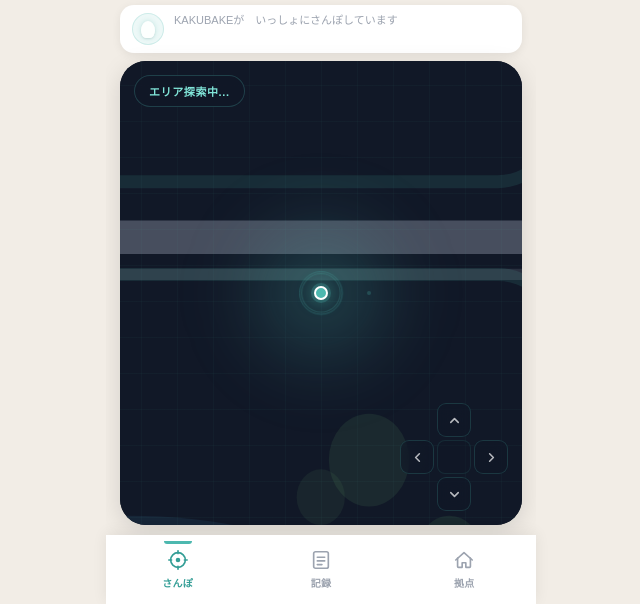
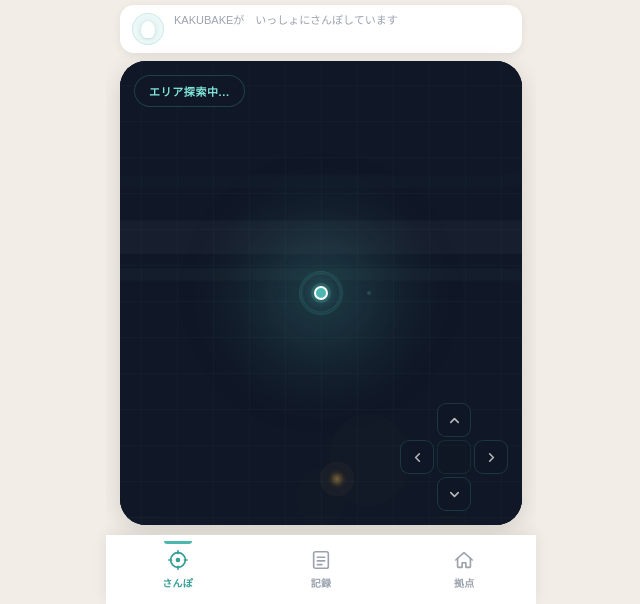
Before and after one commit to Yuji5124/mienai-sanpo-3d-areapets, a plain HTML site: page index.html in a window 1280 px wide. Both pictures are taken after a click on the button 736 px from the left and 653 px from the top of the page. Shown: the part 196-800 px from the top of the page, without its empty margins (319-959 px from the left). Drawn offline with Linux system fonts and the light colour scheme.

Commit message:
Step 20: Add gradual map reveal and park spots

```diff
--- a/index.html
+++ b/index.html
@@ -142,6 +142,9 @@
               </g>
             </svg>
 
+            <!-- 地図明暗フォグ (Step 20) -->
+            <div id="park-fog"></div>
+
             <div class="revealed-zone z1"></div>
             <div class="revealed-zone z2"></div>
             <div class="revealed-zone z3"></div>
--- a/js/app.js
+++ b/js/app.js
@@ -228,7 +228,10 @@
   flashBadge('移動中...');  // checkMotif* が近傍なら上書きする
   checkMotif();
   checkMotif2();
+  checkEventSpot();
   tickCompanion();
+  checkSpotProximity();
+  updateMapBrightness();
 }
 
 // ===========================
@@ -299,11 +302,17 @@
 const MOTIF2_NEAR_RADIUS  = 16;
 const MOTIF2_TOUCH_RADIUS = 6.5;
 
-let motifEl       = null;
-let motifState    = 'hidden';  // 'hidden' | 'near' | 'found'
-let motif2El      = null;
-let motif2State   = 'hidden';
-let kirokuRecords = [];         // 保存・復元に使う記録の配列
+const EVENT_POS          = { x: 48, y: 60 };  // 公園南側エリア
+const EVENT_NEAR_RADIUS  = 22;
+const EVENT_CLOSE_RADIUS = 10;
+
+let motifEl        = null;
+let motifState     = 'hidden';  // 'hidden' | 'near' | 'found'
+let motif2El       = null;
+let motif2State    = 'hidden';
+let eventSpotEl    = null;
+let eventSpotState = 'hidden';  // 'hidden' | 'near' | 'close'
+let kirokuRecords  = [];         // 保存・復元に使う記録の配列
 
 function initMotif() {
   const map  = document.getElementById('field-world');
@@ -405,6 +414,132 @@
   addPoints(40);
   addKirokuRecord({ name: '風のしるし', pts: 40, dotClass: 'wind' });
   saveState();
+}
+
+// ===========================
+// AREA PETSイベント予告
+// ===========================
+function initEventSpot() {
+  const map  = document.getElementById('field-world');
+  if (!map) return;
+  const grid = map.querySelector('.grid-overlay');
+  eventSpotEl = document.createElement('div');
+  eventSpotEl.className  = 'event-spot';
+  eventSpotEl.style.left = EVENT_POS.x + '%';
+  eventSpotEl.style.top  = EVENT_POS.y + '%';
+  map.insertBefore(eventSpotEl, grid);
+}
+
+function checkEventSpot() {
+  const d = dist(pos, EVENT_POS);
+
+  if (d < EVENT_CLOSE_RADIUS) {
+    if (eventSpotState !== 'close') {
+      eventSpotState = 'close';
+      eventSpotEl?.classList.remove('near');
+      eventSpotEl?.classList.add('close');
+    }
+    flashBadge('AREA PETSイベント準備中');
+  } else if (d < EVENT_NEAR_RADIUS) {
+    if (eventSpotState !== 'near') {
+      eventSpotState = 'near';
+      eventSpotEl?.classList.remove('close');
+      eventSpotEl?.classList.add('near');
+    }
+    flashBadge('AREA PETSの気配がします');
+  } else if (eventSpotState !== 'hidden') {
+    eventSpotState = 'hidden';
+    eventSpotEl?.classList.remove('near', 'close');
+  }
+}
+
+// ===========================
+// 木場公園スポット (Step 20)
+// ===========================
+const PARK_SPOTS = [
+  { id: 'mot-asobi',   name: 'MOT 自由の遊び', x: 25, y: 11, type: 'mot',     nearR: 8  },
+  { id: 'mot-iri',     name: 'MOT 自由の入口', x: 16, y: 19, type: 'mot',     nearR: 8  },
+  { id: 'mot-taiyou',  name: 'MOT 太陽と石',   x: 33, y: 16, type: 'mot',     nearR: 8  },
+  { id: 'hakken',      name: '発見の塔',        x: 36, y: 22, type: 'magical', nearR: 9  },
+  { id: 'kagayaki',    name: '輝きの塔',        x: 38, y: 27, type: 'magical', nearR: 9  },
+  { id: 'kita-bouken', name: '北の冒険広場',    x: 43, y: 30, type: 'area',    nearR: 10 },
+  { id: 'tenshi',      name: '天使のリング',    x: 27, y: 33, type: 'magical', nearR: 8  },
+  { id: 'toilet-6',    name: '6号トイレ',       x: 21, y: 27, type: 'real',    nearR: 7  },
+];
+
+const SPOT_OPACITY_CFG = {
+  magical: { base: 0.02, max: 0.50 },
+  mot:     { base: 0.04, max: 0.58 },
+  area:    { base: 0.04, max: 0.52 },
+  real:    { base: 0.06, max: 0.38 },
+};
+
+let spotNodes = {};  // id → { el, isNear }
+
+function calcSpotOpacity(type, cellCount) {
+  const cfg = SPOT_OPACITY_CFG[type] || SPOT_OPACITY_CFG.area;
+  const t   = Math.min(cellCount / 55, 1);
+  return +(cfg.base + (cfg.max - cfg.base) * t).toFixed(3);
+}
+
+function calcFogOpacity(cellCount) {
+  const t = Math.min(cellCount / 60, 1);
+  return +(0.88 - 0.72 * t).toFixed(3);  // 0.88 → 0.16
+}
+
+function updateMapBrightness() {
+  const cells = memoryCells.length;
+  const fog   = document.getElementById('park-fog');
+  if (fog) fog.style.opacity = calcFogOpacity(cells);
+
+  PARK_SPOTS.forEach(spot => {
+    const data = spotNodes[spot.id];
+    if (!data || data.isNear) return;
+    data.el.style.opacity = calcSpotOpacity(spot.type, cells);
+  });
+}
+
+function initSpots() {
+  const map = document.getElementById('field-world');
+  if (!map) return;
+  const z1  = map.querySelector('.z1');
+
+  PARK_SPOTS.forEach(spot => {
+    const el         = document.createElement('div');
+    el.className     = 'park-spot ' + spot.type;
+    el.style.left    = spot.x + '%';
+    el.style.top     = spot.y + '%';
+    el.style.opacity = SPOT_OPACITY_CFG[spot.type].base;
+
+    const label       = document.createElement('div');
+    label.className   = 'park-spot-label';
+    label.textContent = spot.name;
+    el.appendChild(label);
+
+    map.insertBefore(el, z1);
+    spotNodes[spot.id] = { el, isNear: false };
+  });
+}
+
+function checkSpotProximity() {
+  const cells = memoryCells.length;
+  PARK_SPOTS.forEach(spot => {
+    const data = spotNodes[spot.id];
+    if (!data) return;
+    const d = dist(pos, spot);
+
+    if (d < spot.nearR) {
+      if (!data.isNear) {
+        data.isNear = true;
+        data.el.style.opacity = '0.85';
+        data.el.classList.add('near');
+      }
+    } else if (data.isNear) {
+      data.isNear = false;
+      data.el.classList.remove('near');
+      data.el.style.opacity = calcSpotOpacity(spot.type, cells);
+    }
+  });
 }
 
 function showToast(title, pts) {
@@ -601,6 +736,19 @@
   renderPin();
   initMotif();
   initMotif2();
+  initEventSpot();
+  initSpots();
+
+  // Step 20: 保存済みセル数に応じた初期明暗をアニメーションなしで即反映
+  const parkFog = document.getElementById('park-fog');
+  if (parkFog) parkFog.setAttribute('data-instant', '');
+  updateMapBrightness();
+  requestAnimationFrame(() => {
+    requestAnimationFrame(() => {
+      document.getElementById('park-fog')?.removeAttribute('data-instant');
+    });
+  });
+
   // 初期位置確定後、次フレームからフィールドのスクロールトランジションを有効化
   requestAnimationFrame(() => {
     document.getElementById('field-world')?.classList.add('field-ready');
```
